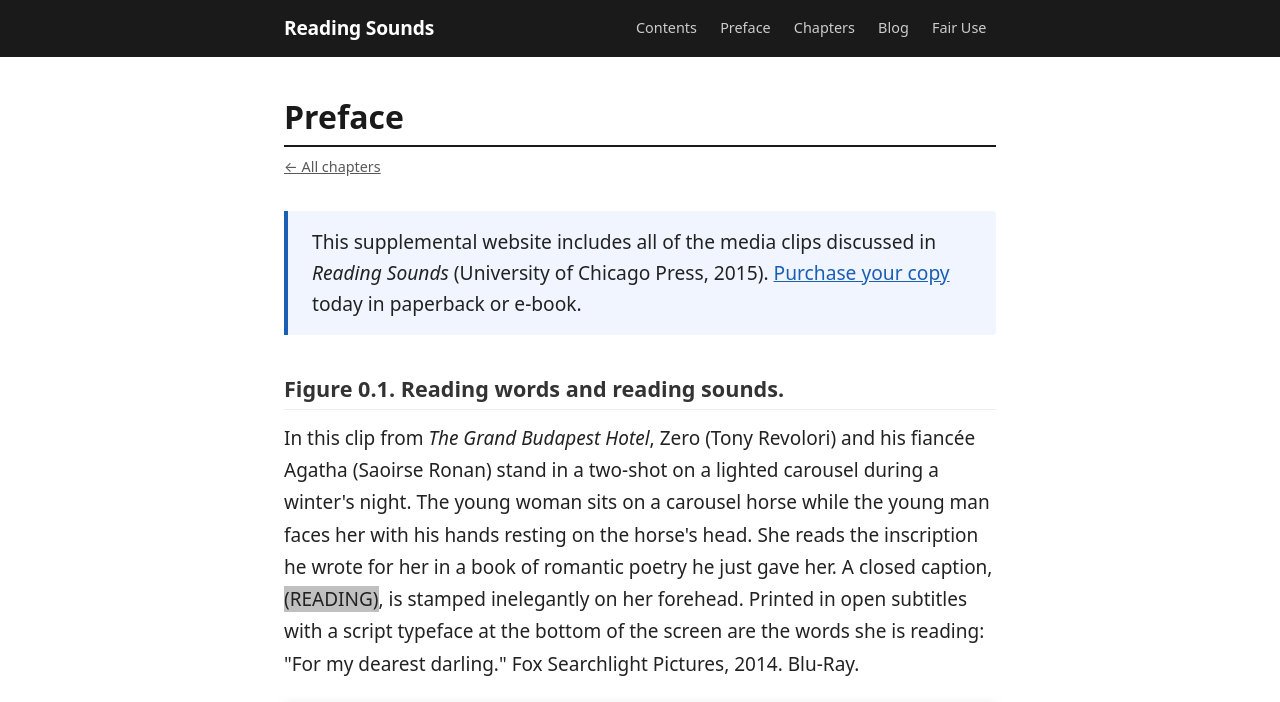
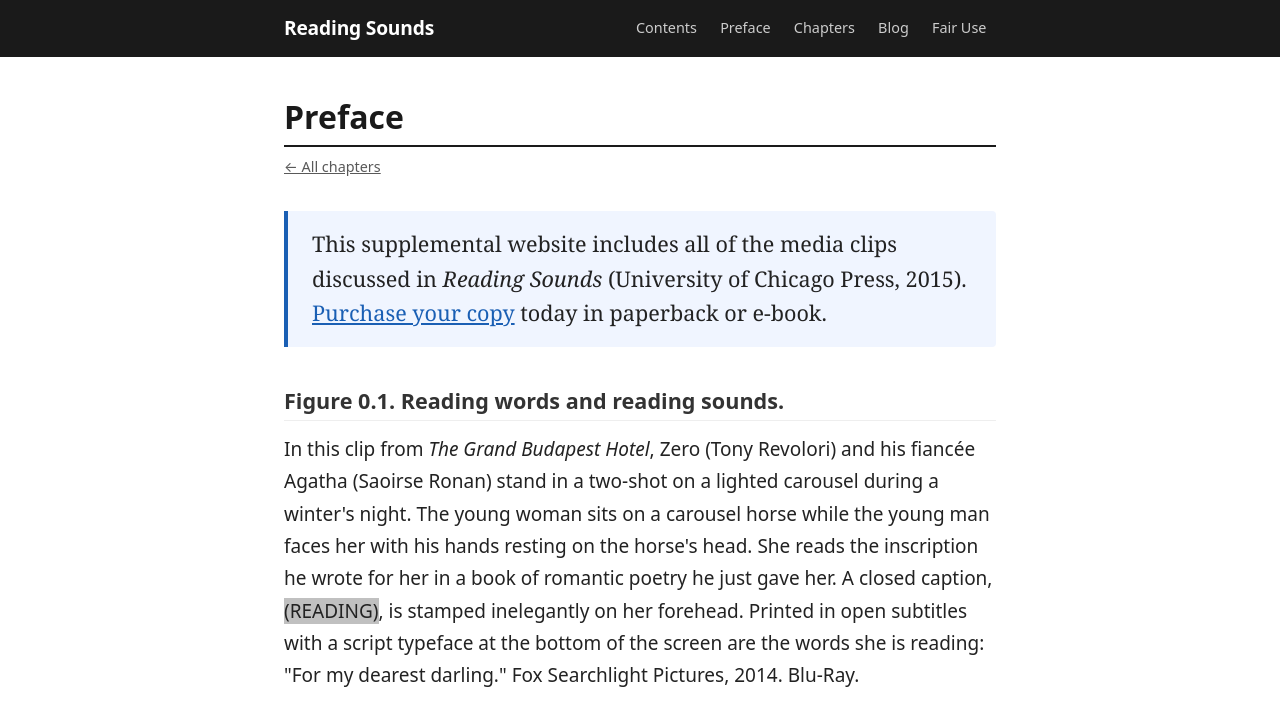
Before and after one commit to szdenek/readingsounds-site, a Jekyll site: the page built from _posts/2015-10-01-preface.html, in a window 1280 px wide and 1400 px high. Shown: the top 702 px of the window. Built offline with Jekyll 4.4.1, drawn with Linux system fonts in a browser that asks for light colours.

Commit message:
Switch chapter-intro and book-cta to Georgia serif at 1.35rem
Co-Authored-By: Claude Sonnet 4.6 <noreply@anthropic.com>

```diff
--- a/assets/main.scss
+++ b/assets/main.scss
@@ -245,7 +245,8 @@ h1, h2, h3, h4 {
   padding: 1rem 1.5rem;
   margin-bottom: 2.5rem;
   border-radius: 0 4px 4px 0;
-  font-size: 1.2rem;
+  font-family: Georgia, 'Times New Roman', serif;
+  font-size: 1.35rem;
   line-height: 1.6;
 }
 
@@ -255,8 +256,8 @@ h1, h2, h3, h4 {
   background: #f9f9f9;
   border: 1px solid $border-color;
   border-radius: 6px;
-  font-family: $sans-stack;
-  font-size: 1.2rem;
+  font-family: Georgia, 'Times New Roman', serif;
+  font-size: 1.35rem;
 
   p { margin: 0; }
 }
```
